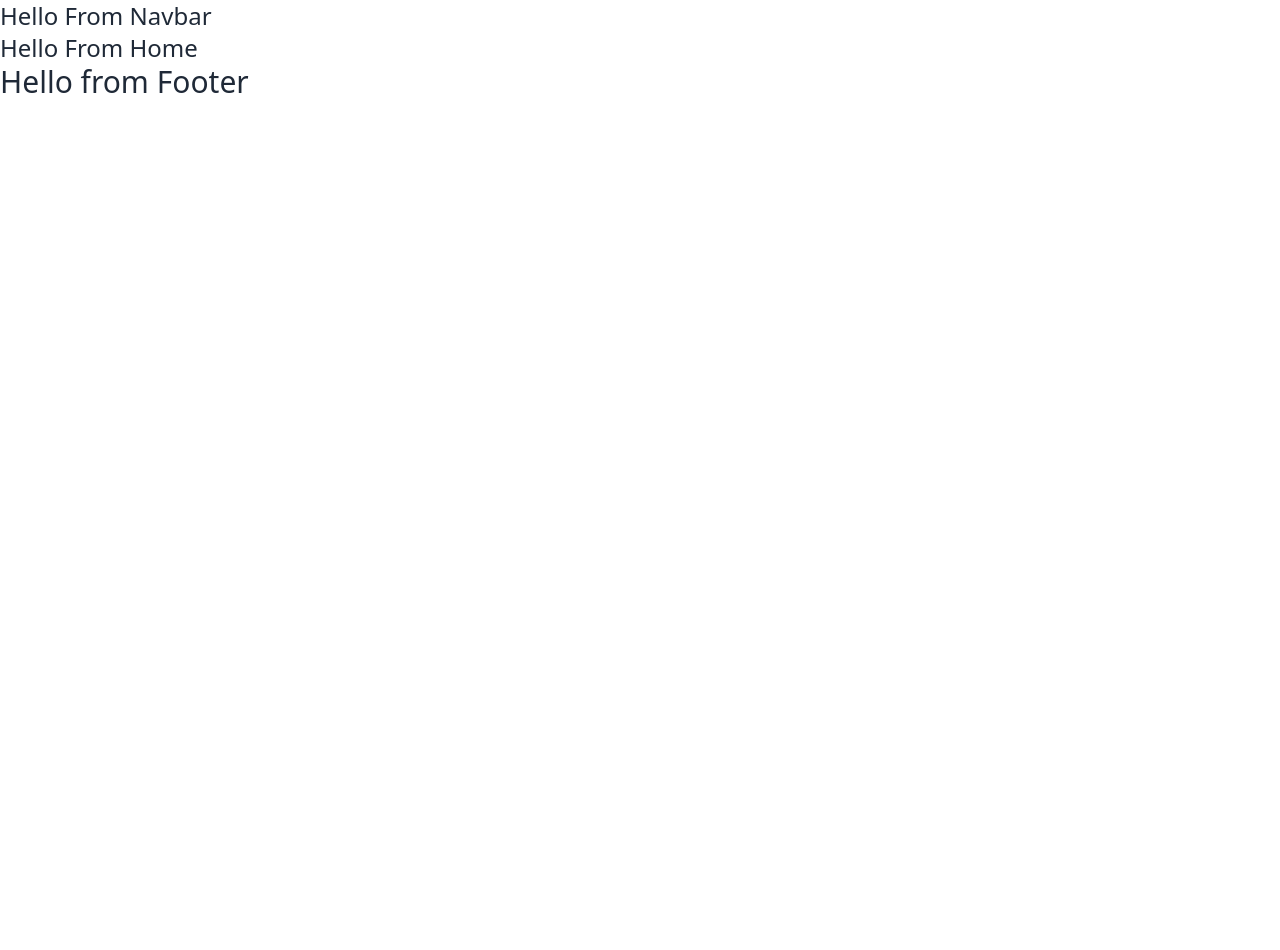
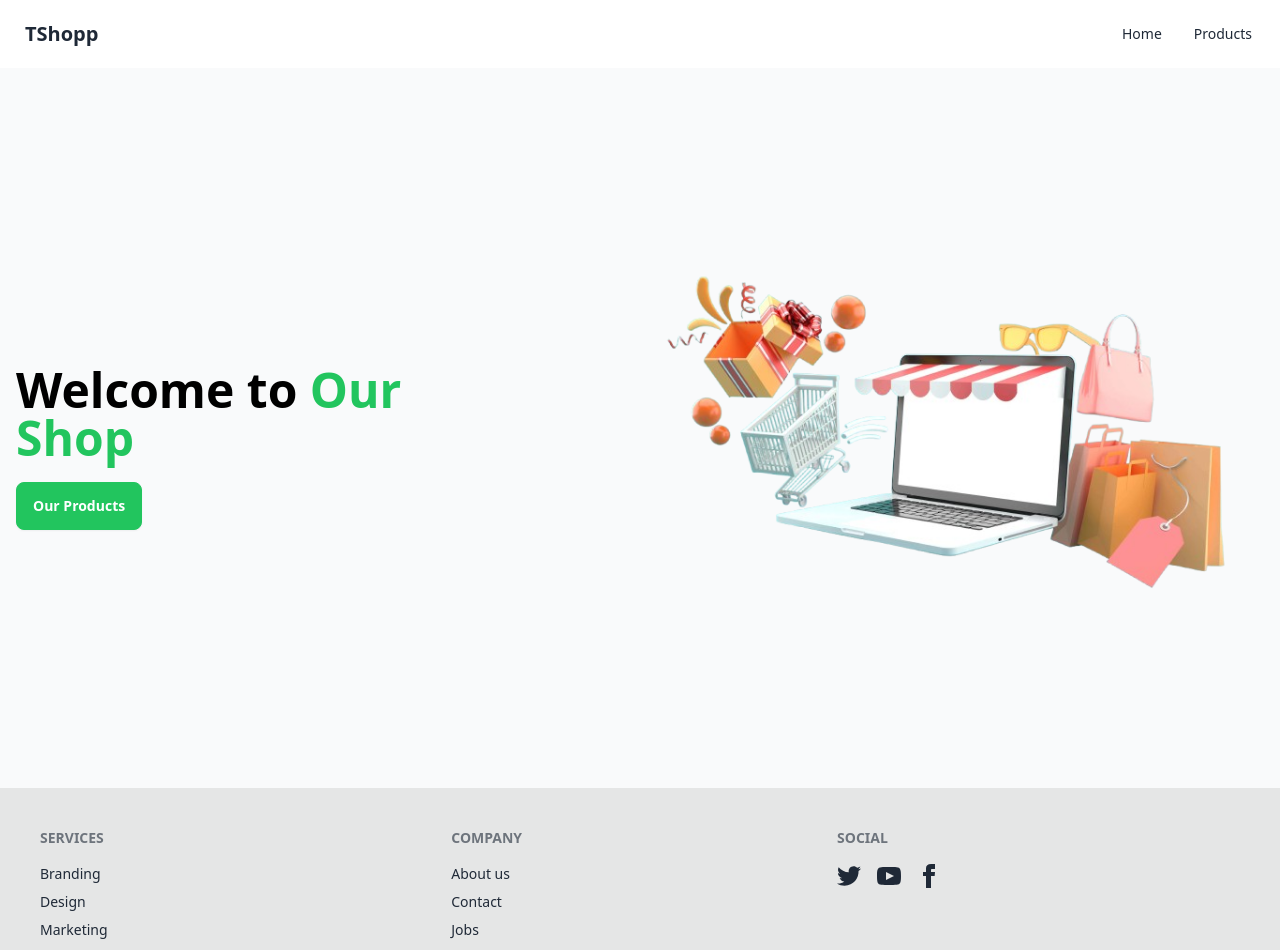
Before and after one commit to Tufazzul1/nexbell-task-client, a React (Vite) app: page / in a window 1280 px wide. Shown: the top 950 px of the page. Before the commit the page ends 800 px from the top, so only its background shows below. Built offline with nearby package versions, Linux system fonts and the light colour scheme.

Commit message:
get all product and also make some component

```diff
--- a/index.html
+++ b/index.html
@@ -4,7 +4,7 @@
     <meta charset="UTF-8" />
     <link rel="icon" type="image/svg+xml" href="/vite.svg" />
     <meta name="viewport" content="width=device-width, initial-scale=1.0" />
-    <title>Tufazzul Shop</title>
+    <title>TShop</title>
   </head>
   <body>
     <div id="root"></div>
--- a/package.json
+++ b/package.json
@@ -14,6 +14,7 @@
     "match-sorter": "^6.3.4",
     "react": "^18.3.1",
     "react-dom": "^18.3.1",
+    "react-icons": "^5.3.0",
     "react-router-dom": "^6.26.2",
     "sort-by": "^1.2.0"
   },
--- /dev/null
+++ b/src/components/AddProduct.jsx
@@ -0,0 +1,11 @@
+
+
+const AddProduct = () => {
+    return (
+        <div>
+            HEllo From add PRoduct
+        </div>
+    );
+};
+
+export default AddProduct;
--- a/src/components/Banner.jsx
+++ b/src/components/Banner.jsx
@@ -1,9 +1,19 @@
+import { Link } from "react-router-dom";
+import BannerImg from "../../public/banner.png"
 
 
 const Banner = () => {
     return (
-        <div>
-            <h2 className="text-2xl">Hello From Banner</h2>
+        <div className="hero min-h-[500px] lg:min-h-[calc(100vh-80px)] flex flex-col md:flex-row bg-gray-50 px-4">
+            <div className=" text-neutral-content flex-1">
+                <div className="">
+                    <h1 className="mb-5 text-3xl pt-10 md:text-5xl text-black font-bold">Welcome to <span className='text-green-500'>Our <br /> Shop</span></h1>
+                    <Link to={'/products'} className="btn bg-green-500 border-green-500 hover:border-green-500 hover:text-black"><span className='text-white'>Our Products</span></Link>
+                </div>
+            </div>
+            <div className="flex-1">
+                <img src={BannerImg} alt="" />
+            </div>
         </div>
     );
 };
--- /dev/null
+++ b/src/components/EditProduct.jsx
@@ -0,0 +1,11 @@
+
+
+const EditProduct = () => {
+    return (
+        <div>
+            Fromt Edit Product
+        </div>
+    );
+};
+
+export default EditProduct;
--- a/src/pages/Home/Home.jsx
+++ b/src/pages/Home/Home.jsx
@@ -1,9 +1,10 @@
+import Banner from "../../components/Banner";
 
 
 const Home = () => {
     return (
         <div>
-            <h2 className="text-2xl">Hello From Home</h2>
+            <Banner></Banner>
         </div>
     );
 };
--- /dev/null
+++ b/src/pages/Products/ProductCard.jsx
@@ -0,0 +1,49 @@
+
+import { FaEye, FaHeart } from "react-icons/fa";
+import { Link } from "react-router-dom";
+
+const ProductCard = ({ product }) => {
+    const { id, title, images, price, rating, description } = product;
+
+    return (
+        <div className="relative p-4 w-full bg-white border border-gray-200 rounded-lg shadow-lg transform transition duration-300 hover:scale-105 hover:shadow-xl flex flex-col">
+            <img src={images} className="w-full h-48 object-cover rounded-t-lg" />
+            <div className="absolute top-2 right-2 flex space-x-3">
+                <button
+                    aria-label="Add to wishlist"
+                    className="flex items-center justify-center w-10 h-10 bg-white border border-gray-300 rounded-full shadow-md hover:bg-red-100 transition-transform transform hover:scale-110"
+                >
+                    <FaHeart />
+                </button>
+                <button
+                    aria-label="View product"
+                    className="flex items-center justify-center w-10 h-10 bg-white border border-gray-300 rounded-full shadow hover:bg-blue-100 transition-transform transform hover:scale-110"
+                >
+                    <FaEye />
+                </button>
+            </div>
+            <div className="p-4 flex-grow">
+                <h3 className="text-lg font-semibold cursor-pointer hover:underline">
+                    {title}
+                </h3>
+
+                <p className="text-sm text-gray-500 line-clamp-3 min-h-[60px]">
+                    {description}
+                </p>
+                <p className="mt-2 text-xl font-bold">${price}</p>
+                <p className="text-yellow-400">Rating: {rating} ⭐</p>
+            </div>
+            <div className="mt-4">
+                <Link to={`/products/${id}`}>
+                    <button
+                        className="w-full bg-black text-white py-2 px-4 rounded hover:bg-green-600 transition self-end"
+                    >
+                        View details
+                    </button>
+                </Link>
+            </div>
+        </div>
+    );
+};
+
+export default ProductCard;
--- /dev/null
+++ b/src/pages/Products/ProductDetails.jsx
@@ -0,0 +1,10 @@
+
+const ProductDetails = () => {
+    return (
+        <div>
+            <h2 className="text-2xl">HEllo from details page</h2>
+        </div>
+    );
+};
+
+export default ProductDetails;
--- a/src/pages/Products/Products.jsx
+++ b/src/pages/Products/Products.jsx
@@ -1,9 +1,36 @@
+import { useEffect, useState } from "react";
+import ProductCard from "./ProductCard";
 
 
 const Products = () => {
+
+    const [products, setProducts] = useState([])
+
+    useEffect(() => {
+        fetch('https://dummyjson.com/products')
+            .then(res => res.json())
+            .then(data => setProducts(data.products));
+    }, []);
+
+    console.log(products)
+
+
     return (
         <div>
-            <h2 className="text-2xl">Hello From Product page</h2>
+            <h2 className="text-6xl">Hello From Product page </h2>
+
+            <div className="grid grid-cols-1 md:grid-cols-3 lg:grid-cols-4 gap-3 my-10">
+                {
+                    products.map(product => (
+                        <ProductCard
+                            key={product?.id}
+                            product={product}
+                        >
+                        </ProductCard>
+                    )
+                    )
+                }
+            </div>
         </div>
     );
 };
--- a/src/shared/Footer.jsx
+++ b/src/shared/Footer.jsx
@@ -2,9 +2,60 @@
 
 const Footer = () => {
     return (
-        <div>
-            <h2 className="text-3xl">Hello from Footer</h2>
-        </div>
+        <footer className="footer bg-base-300 text-base-content p-10">
+            <nav>
+                <h6 className="footer-title">Services</h6>
+                <a className="link link-hover">Branding</a>
+                <a className="link link-hover">Design</a>
+                <a className="link link-hover">Marketing</a>
+                <a className="link link-hover">Advertisement</a>
+            </nav>
+            <nav>
+                <h6 className="footer-title">Company</h6>
+                <a className="link link-hover">About us</a>
+                <a className="link link-hover">Contact</a>
+                <a className="link link-hover">Jobs</a>
+                <a className="link link-hover">Press kit</a>
+            </nav>
+            <nav>
+                <h6 className="footer-title">Social</h6>
+                <div className="grid grid-flow-col gap-4">
+                    <a>
+                        <svg
+                            xmlns="http://www.w3.org/2000/svg"
+                            width="24"
+                            height="24"
+                            viewBox="0 0 24 24"
+                            className="fill-current">
+                            <path
+                                d="M24 4.557c-.883.392-1.832.656-2.828.775 1.017-.609 1.798-1.574 2.165-2.724-.951.564-2.005.974-3.127 1.195-.897-.957-2.178-1.555-3.594-1.555-3.179 0-5.515 2.966-4.797 6.045-4.091-.205-7.719-2.165-10.148-5.144-1.29 2.213-.669 5.108 1.523 6.574-.806-.026-1.566-.247-2.229-.616-.054 2.281 1.581 4.415 3.949 4.89-.693.188-1.452.232-2.224.084.626 1.956 2.444 3.379 4.6 3.419-2.07 1.623-4.678 2.348-7.29 2.04 2.179 1.397 4.768 2.212 7.548 2.212 9.142 0 14.307-7.721 13.995-14.646.962-.695 1.797-1.562 2.457-2.549z"></path>
+                        </svg>
+                    </a>
+                    <a>
+                        <svg
+                            xmlns="http://www.w3.org/2000/svg"
+                            width="24"
+                            height="24"
+                            viewBox="0 0 24 24"
+                            className="fill-current">
+                            <path
+                                d="M19.615 3.184c-3.604-.246-11.631-.245-15.23 0-3.897.266-4.356 2.62-4.385 8.816.029 6.185.484 8.549 4.385 8.816 3.6.245 11.626.246 15.23 0 3.897-.266 4.356-2.62 4.385-8.816-.029-6.185-.484-8.549-4.385-8.816zm-10.615 12.816v-8l8 3.993-8 4.007z"></path>
+                        </svg>
+                    </a>
+                    <a>
+                        <svg
+                            xmlns="http://www.w3.org/2000/svg"
+                            width="24"
+                            height="24"
+                            viewBox="0 0 24 24"
+                            className="fill-current">
+                            <path
+                                d="M9 8h-3v4h3v12h5v-12h3.642l.358-4h-4v-1.667c0-.955.192-1.333 1.115-1.333h2.885v-5h-3.808c-3.596 0-5.192 1.583-5.192 4.615v3.385z"></path>
+                        </svg>
+                    </a>
+                </div>
+            </nav>
+        </footer>
     );
 };
 
--- a/src/shared/Navbar.jsx
+++ b/src/shared/Navbar.jsx
@@ -1,9 +1,43 @@
+import { Link } from "react-router-dom";
 
 
 const Navbar = () => {
     return (
         <div>
-            <h2 className="text-2xl">Hello From Navbar</h2>
+            <div className="navbar bg-base-100">
+                <div className="navbar-start">
+                    <div className="dropdown">
+                        <div tabIndex={0} role="button" className="btn btn-ghost lg:hidden">
+                            <svg
+                                xmlns="http://www.w3.org/2000/svg"
+                                className="h-5 w-5"
+                                fill="none"
+                                viewBox="0 0 24 24"
+                                stroke="currentColor">
+                                <path
+                                    strokeLinecap="round"
+                                    strokeLinejoin="round"
+                                    strokeWidth="2"
+                                    d="M4 6h16M4 12h8m-8 6h16" />
+                            </svg>
+                        </div>
+                        <ul
+                            tabIndex={0}
+                            className="menu menu-sm dropdown-content bg-base-100 rounded-box z-[1] mt-3 w-52 p-2 shadow">
+                            <li><Link to={'/'}>Home</Link></li>
+                            <li><Link to={'/products'}>Products</Link></li>
+
+                        </ul>
+                    </div>
+                    <a className="btn btn-ghost text-xl font-extrabold">TShopp</a>
+                </div>
+                <div className="navbar-end hidden lg:flex">
+                    <ul className="menu menu-horizontal px-1">
+                    <li><Link to={'/'}>Home</Link></li>
+                    <li><Link to={'/products'}>Products</Link></li>
+                    </ul>
+                </div>
+            </div>
         </div>
     );
 };
```
Also changed, not shown: src/main.jsx (+15 -0 lines), public/banner.png (added), 1 other file (tests, documents, lock files or other folders).
